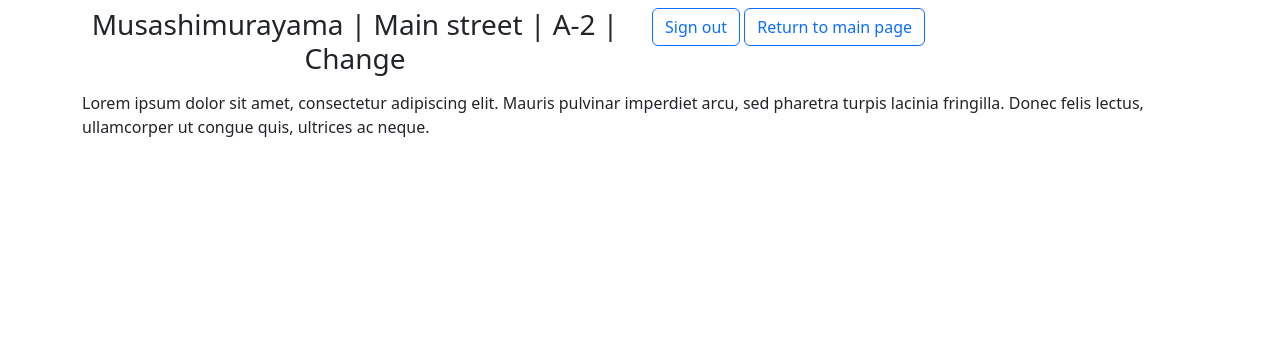
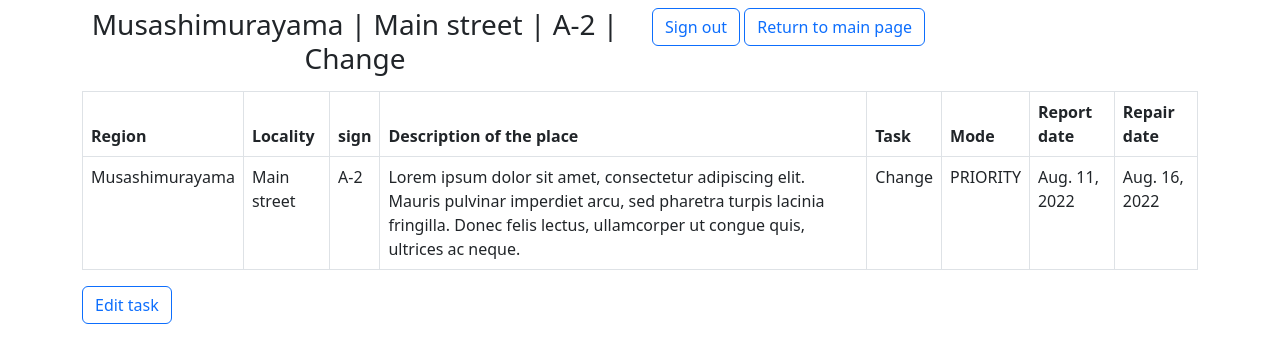
Before and after one commit to lukaskierzek/road-signs-maintenance, a Django app: page /road-signs-repair/task/2 in a window 1280 px wide. Shown: the top 363 px of the page. Run offline with Django 4.2, Linux system fonts and the light colour scheme; a user stored in the database is signed in; data comes from the database, SQL or seed files in the repository.

Commit message:
Modify road_signs_for_repair_detail.html
Remove block navigation_bar
Add content with table with particular task

```diff
--- a/road_signs_repair/templates/road_signs_repair/road_signs_for_repair_detail.html
+++ b/road_signs_repair/templates/road_signs_repair/road_signs_for_repair_detail.html
@@ -8,11 +8,34 @@
   {{ road_signs_for_repair_detail.print_title }}
 {% endblock %}
 
-{% block navigation_bar %}
-  <a class="btn btn-outline-primary" href="{% url 'logout' %}?next={% url 'login' %}" role="button">Sign out</a>
-  <a class="btn btn-outline-primary" href="{% url 'road_signs_repair:road_signs_for_repair' %}" role="button">Return to main page</a>
+{% block content %}
+  <table class="table table-bordered">
+    <thead>
+      <tr>
+        <th>Region</th>
+        <th>Locality</th>
+        <th>sign</th>
+        <th>Description of the place</th>
+        <th>Task</th>
+        <th>Mode</th>
+        <th>Report date</th>
+        <th>Repair date</th>
+      </tr>
+    </thead>
+    <tbody>
+      <tr>
+        <td>{{ road_signs_for_repair_detail.region }}</td>
+        <td>{{ road_signs_for_repair_detail.locality }}</td>
+        <td>{{ road_signs_for_repair_detail.sign }}</td>
+        <td>{{ road_signs_for_repair_detail.description_of_the_place }}</td>
+        <td>{{ road_signs_for_repair_detail.task }}</td>
+        <td>{{ road_signs_for_repair_detail.get_mode_display }}</td>
+        <td>{{ road_signs_for_repair_detail.report_date }}</td>
+        <td>{{ road_signs_for_repair_detail.repair_date }}</td>
+      </tr>
+    </tbody>
+  </table>
+  {% if perms.road_signs_repair.can_update_task %}
+    <a class="btn btn-outline-primary" href="{% url 'road_signs_repair:road_signs_for_repair_update' pk=road_signs_for_repair_detail.id %}">Edit task</a>
+  {% endif %}
 {% endblock %}
-
-{% block content %}
-  <p>{{ road_signs_for_repair_detail.description_of_the_place }}</p>
-{% endblock %}
```
